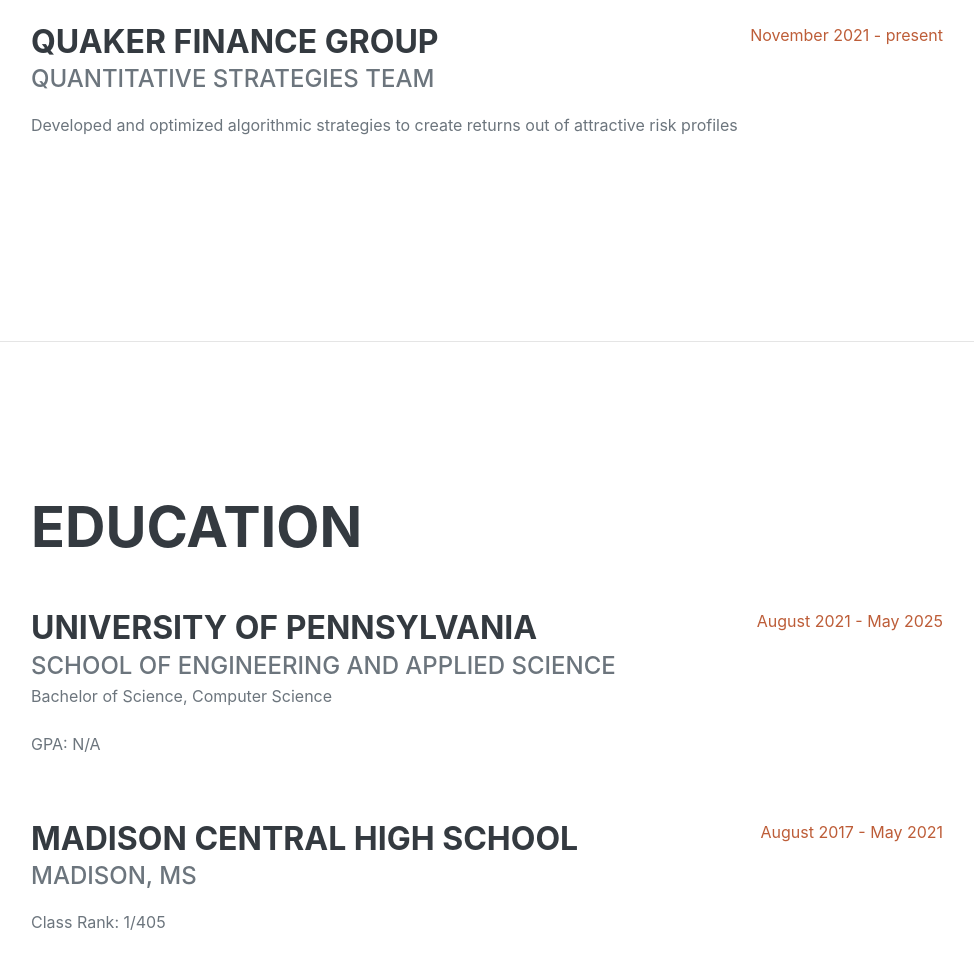
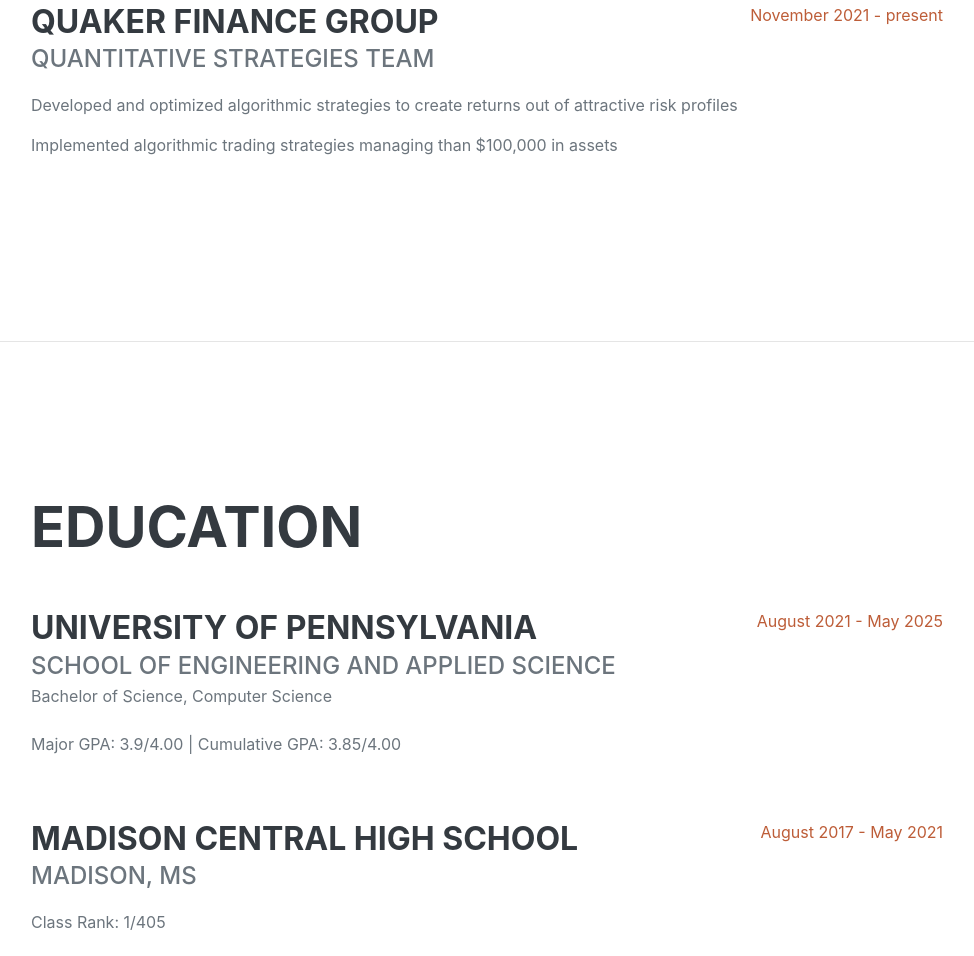
Before and after one commit to mlyin/Personal-Website, a plain HTML site: page index.html in a window 1280 px wide. Shown: the part 1260-2216 px from the top of the page, without its empty margins (289-1263 px from the left). Drawn offline with nearby package versions, Linux system fonts and the light colour scheme; a web font is replaced by a local one.

Commit message:
Update index.html

```diff
--- a/index.html
+++ b/index.html
@@ -44,7 +44,7 @@
                         <span class="text-primary">Yin</span>
                     </h1>
                     <div class="subheading mb-5">
-                        Madison, MS 39110 · (601) 594-8002 ·
+                        Philadelphia, PA 19104 · (601) 594-8002 ·
                         <a href="mailto:mlyin03@gmail.com">mlyin03@gmail.com</a>
                     </div>
                     <p class="lead mb-5">Hey, I'm Matthew! I'm a current freshman at the University of Pennsylvania studying computer science. My favorite subjects are machine learning and discrete mathematics. More info about me can be found below.</p>
@@ -74,6 +74,7 @@
                             <h3 class="mb-0">Quaker Finance Group</h3>
                             <div class="subheading mb-3">Quantitative Strategies Team</div>
                             <p>Developed and optimized algorithmic strategies to create returns out of attractive risk profiles</p>
+                            <p>Implemented algorithmic trading strategies managing than $100,000 in assets</p>
                         </div>
                         <div class="flex-shrink-0"><span class="text-primary">November 2021 - present</span></div>
                     </div>
@@ -92,7 +93,7 @@
                             <div class="subheading mb-0">School of Engineering and Applied Science</div>
                             <div>Bachelor of Science, Computer Science</div>
                             <br>
-                            <p>GPA: N/A</p>
+                            <p>Major GPA: 3.9/4.00 | Cumulative GPA: 3.85/4.00</p>
                         </div>
                         <div class="flex-shrink-0"><span class="text-primary">August 2021 - May 2025</span></div>
                     </div>
```
